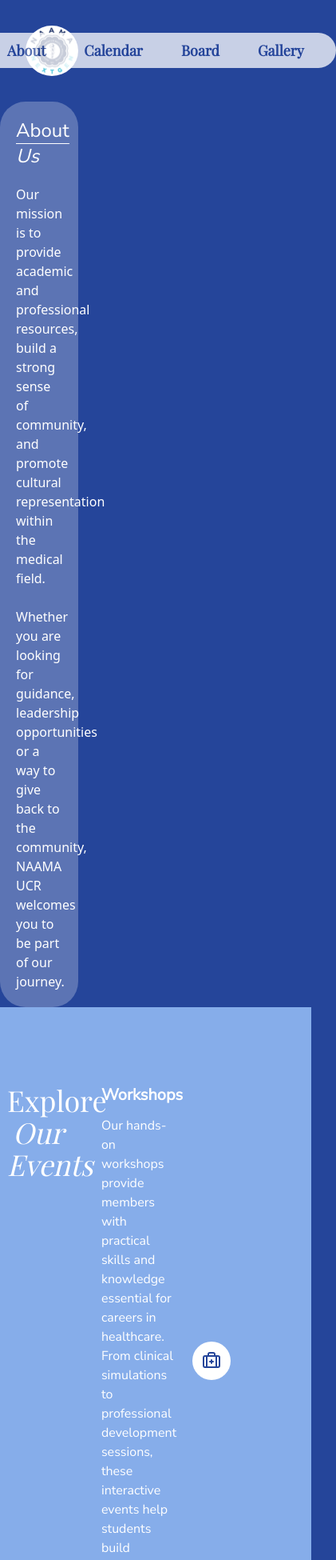
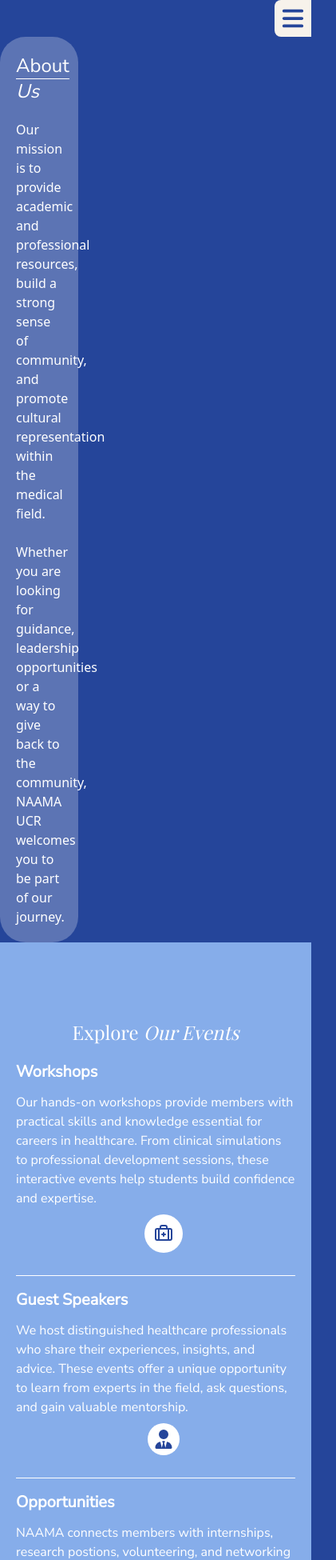
Before and after one commit to acm-ucr/naama-website, a Next.js app: page /about in a window 390 px wide. Shown: the top 1950 px of the page at 80% size, 421 px wide, since content can reach past the window. Built offline with nearby package versions, Linux system fonts and the light colour scheme.

Commit message:
made the text more center

```diff
--- a/src/app/calendar/page.tsx
+++ b/src/app/calendar/page.tsx
@@ -2,8 +2,15 @@
 
 const Board = () => {
   return (
-    <div className="flex h-screen w-screen items-center justify-center">
+    <div className="flex w-full grow flex-col justify-center pl-60">
       <Title title="Events Calendar" />
+
+      <p className="mt-10 mb-25 flex w-1/2 pr-20 text-white">
+        Stay up to date with the latest events! Whether you're looking to
+        connect with like-minded peers or gain insights into the medical field,
+        there's something for everyone. Don't miss out and check out the
+        upcoming events today!
+      </p>
     </div>
   );
 };
--- a/src/components/Button.tsx
+++ b/src/components/Button.tsx
@@ -11,7 +11,7 @@
   return (
     <Link
       href={href}
-      className={`font-playfair text-naama-blue-200 flex size-4 h-10 w-33 items-center justify-center gap-1.5 rounded-full bg-white tracking-tight drop-shadow-lg ${className || ""}`}
+      className={`font-playfair text-naama-blue-200 flex size-4 h-10 w-33 items-center justify-center gap-1.5 rounded-full bg-white tracking-tight drop-shadow-lg hover:scale-104 hover:bg-gray-100 ${className || ""}`}
     >
       {message}
       <GoArrowRight />
--- a/src/components/NavBar.tsx
+++ b/src/components/NavBar.tsx
@@ -1,12 +1,18 @@
+"use client";
+
+import { useState } from "react";
 import Image from "next/image";
 import Link from "next/link";
+import { FaBars, FaXmark } from "react-icons/fa6";
 import logo from "@/../public/logo.svg";
 import { Links } from "../data/links";
 
 const NavBar = () => {
+  const [isOpen, setIsOpen] = useState(false);
+
   return (
-    <div className="sticky top-0 z-2 grid w-full grid-cols-3 place-items-center font-bold">
-      <div className="m-8">
+    <div className="sticky top-0 z-2 flex flex-row-reverse font-bold md:relative md:grid md:w-full md:grid-cols-3 md:place-items-center">
+      <div className="m-2 hidden md:block">
         <Link href="/">
           <Image
             src={logo}
@@ -17,13 +23,42 @@
           />
         </Link>
       </div>
-      <div className="font-playfair text-naama-blue-200 flex gap-x-12 rounded-full bg-white px-10 py-2 text-lg opacity-75">
+      <div className="font-playfair text-naama-blue-200 hidden gap-x-12 rounded-full bg-white px-10 py-2 text-lg opacity-75 md:flex">
         {Links.map(({ label, href }) => (
           <Link key={label} href={href}>
             {label}
           </Link>
         ))}
       </div>
+
+      <div
+        className={`${isOpen ? "flex w-full flex-col items-end rounded-t-lg" : "w-fit rounded-l-lg"} bg-naama-ivory-100 sticky top-0 right-0 z-50 md:hidden`}
+      >
+        <button
+          onClick={() => setIsOpen(!isOpen)}
+          className="p-2"
+          aria-label="Toggle Menu"
+        >
+          {isOpen ? (
+            <FaXmark size={30} className="text-naama-blue-200" />
+          ) : (
+            <FaBars size={30} className="text-naama-blue-200" />
+          )}
+        </button>
+
+        {isOpen && (
+          <div className="font-playfair text-naama-blue-200 bg-naama-ivory-100 z-40 flex w-full flex-col items-end gap-y-4 rounded-b-lg p-4 font-bold shadow-lg">
+            <Link key="Home" href="/" onClick={() => setIsOpen(false)}>
+              Home
+            </Link>
+            {Links.map(({ label, href }) => (
+              <Link key={label} href={href} onClick={() => setIsOpen(false)}>
+                {label}
+              </Link>
+            ))}
+          </div>
+        )}
+      </div>
     </div>
   );
 };
--- a/src/components/about/ExploreOurEvents.tsx
+++ b/src/components/about/ExploreOurEvents.tsx
@@ -4,14 +4,14 @@
 
 const ExploreOurEvents = () => {
   return (
-    <div className="bg-naama-blue-100 font-nunito flex w-full justify-center gap-5 py-24 pr-24 text-white">
-      <div className="font-playfair mr-5 w-1/3 items-center justify-center pl-5 text-center text-4xl text-white">
+    <div className="bg-naama-blue-100 font-nunito flex w-full flex-col justify-center gap-5 px-5 py-24 text-white lg:flex-row">
+      <div className="font-playfair items-center text-center text-2xl text-white sm:text-4xl md:mr-5">
         Explore <span className="italic"> Our Events </span>
       </div>
-      <div className="font-nunito flex w-2/3 flex-col pr-4">
+      <div className="font-nunito mx-auto flex flex-col sm:w-2/3">
         <div className="flex pb-3 text-xl font-bold">Workshops</div>
-        <div className="flex flex-row items-center justify-center pb-2">
-          <div className="text-md flex pb-2">
+        <div className="flex flex-col items-center pb-2 sm:flex-row">
+          <div className="text-md flex pb-2 text-pretty">
             Our hands-on workshops provide members with practical skills and
             knowledge essential for careers in healthcare. From clinical
             simulations to professional development sessions, these interactive
@@ -23,8 +23,8 @@
         </div>
         <hr />
         <div className="flex pt-4 pb-3 text-xl font-bold">Guest Speakers</div>
-        <div className="flex flex-row items-center justify-center pb-2">
-          <div className="text-md flex pb-2">
+        <div className="flex flex-col items-center justify-center pb-2 sm:flex-row">
+          <div className="text-md flex pb-2 text-pretty">
             We host distinguished healthcare professionals who share their
             experiences, insights, and advice. These events offer a unique
             opportunity to learn from experts in the field, ask questions, and
@@ -36,8 +36,8 @@
         </div>
         <hr />
         <div className="flex pt-4 pb-3 text-xl font-bold">Opportunities</div>
-        <div className="flex flex-row items-center justify-center pb-2">
-          <div className="text-md flex pb-2">
+        <div className="flex flex-col items-center justify-center pb-2 sm:flex-row">
+          <div className="text-md flex pb-2 text-pretty">
             NAAMA connects members with internships, research postions,
             volunteering, and networking events to support their professional
             growth. We strive to provide resources that help students advance in
--- a/src/components/gallery/JoinCommunity.tsx
+++ b/src/components/gallery/JoinCommunity.tsx
@@ -3,16 +3,16 @@
 const JoinCommunity = () => {
   return (
     <div className="bg-naama-blue-100 relative flex h-128 w-full justify-center overflow-hidden text-white">
-      <div className="to-naama-blue-100 absolute aspect-square h-full -translate-y-1/2 rounded-full bg-white bg-gradient-to-t to-40%"></div>
-      <div className="z-10 flex h-3/4 flex-col items-center justify-between py-4">
-        <p className="font-playfair text-4xl">
+      <div className="to-naama-blue-100 absolute aspect-square w-3/4 -translate-y-1/2 rounded-full bg-white bg-gradient-to-t to-40% md:h-full md:w-auto"></div>
+      <div className="z-1 flex h-3/4 flex-col items-center py-4 md:justify-between">
+        <p className="font-playfair text-xl md:text-4xl">
           Join Our Community <span className="italic">Today</span>
         </p>
-        <div className="flex flex-col items-center gap-4">
-          <p className="font-nunito text-center text-lg">
+        <div className="flex translate-y-2/1 flex-col items-center gap-4 md:translate-y-0 md:py-0">
+          <p className="font-nunito mx-8 text-center text-sm md:text-lg">
             Want to be part of these experiences? Fill out the application form
             to
-            <br />
+            <br className="hidden md:block" />
             become a member and start your journey with us today!
           </p>
           <Button
--- a/src/components/home/Hero.tsx
+++ b/src/components/home/Hero.tsx
@@ -5,13 +5,13 @@
 
 const Hero = () => {
   return (
-    <div className="font-nunito flex w-full items-start justify-center py-8 text-white">
-      <div className="flex w-1/2 flex-col items-center justify-center text-center">
+    <div className="font-nunito flex w-full flex-col items-center justify-center py-8 text-white md:flex-row md:items-start">
+      <div className="flex w-1/2 flex-col items-center justify-center pl-5 text-center">
         <CircularText text="University of California, Riverside Chapter" />
-        <h1 className="font-playfair text-6xl">
+        <h1 className="font-playfair text-4xl md:text-6xl">
           National Arab American <br /> Medical Association
         </h1>
-        <p className="mt-8 mb-16">
+        <p className="mt-8 mb-10 text-pretty">
           Empowering future healthcare leaders through{" "}
           <span className="font-bold">knowledge, support,</span> <br /> and a{" "}
           <span className="font-bold">shared commitment</span> to excellence in
@@ -19,11 +19,11 @@
         </p>
         <Button message="Join Now" href="/" />
       </div>
-      <div className="w-1/2 p-4">
+      <div className="my-auto w-1/2 p-4">
         <Image
           src={heroImage}
           alt="Hero Image"
-          className="h-full w-full"
+          className="hidden h-full w-full md:flex"
           priority
         />
       </div>
--- a/src/components/home/WhoAreWe.tsx
+++ b/src/components/home/WhoAreWe.tsx
@@ -12,8 +12,8 @@
       />
       <div className="bg-naama-ivory-100 absolute inset-0 opacity-80" />
 
-      <div className="nd:flex relative z-10 h-full w-full flex-col items-center gap-20 text-center md:px-32">
-        <h1 className="text-naama-blue-200 font-playfair text-2xl font-bold whitespace-nowrap">
+      <div className="md:flex relative z-10 h-full flex w-full flex-col items-center justify-center gap-20 text-center md:px-32">
+        <h1 className="text-naama-blue-200 font-playfair text-l font-bold whitespace-nowrap">
           <span className="underline decoration-2 underline-offset-8">Who</span>{" "}
           are
           <span className="italic"> We</span>?
```
